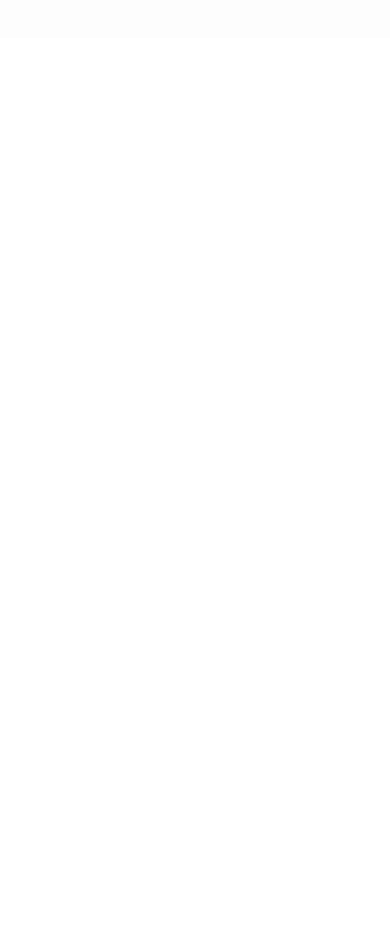
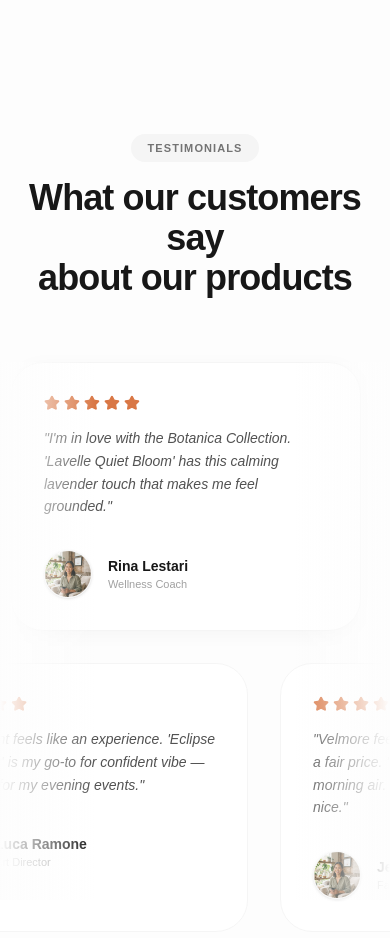
Before and after one commit to Jullystian017/Velmore, a Next.js app: page / in a window 390 px wide. Shown: the part 9820-10758 px from the top of the page. Before the commit the page ends 9858 px from the top, so only its background shows below. Built offline with nearby package versions, Linux system fonts and the light colour scheme.

Commit message:
feat: add Testimonials section to the homepage with customer avatars and a new component.

```diff
--- a/src/app/page.tsx
+++ b/src/app/page.tsx
@@ -3,6 +3,7 @@
 import Trending from "@/components/Trending";
 import About from "@/components/About";
 import ProductGrid from "@/components/ProductGrid";
+import Testimonials from "@/components/Testimonials";
 
 export default function Home() {
   return (
@@ -12,6 +13,7 @@
       <Trending />
       <About />
       <ProductGrid />
+      <Testimonials />
     </main>
   );
 }
--- /dev/null
+++ b/src/components/Testimonials.tsx
@@ -0,0 +1,143 @@
+"use client";
+
+import Image from "next/image";
+import { Star } from "lucide-react";
+
+const testimonials = [
+  {
+    name: "Rina Lestari",
+    role: "Wellness Coach",
+    text: "I'm in love with the Botanica Collection. 'Lavelle Quiet Bloom' has this calming lavender touch that makes me feel grounded.",
+    stars: 5,
+    avatar: "/avatar-customer.png",
+  },
+  {
+    name: "Sophia Martin",
+    role: "Marketing Specialist",
+    text: "Velmore completely changed the way I feel about daily scents. 'Valencia Wild Grove' is fresh and energizing — I get compliments every day!",
+    stars: 5,
+    avatar: "/avatar-customer.png",
+  },
+  {
+    name: "Daniel Cho",
+    role: "UI/UX Designer",
+    text: "I usually don't wear perfume, but 'Mentha Fresh Path' is so clean and light. It's perfect for my workdays — not too strong, just right.",
+    stars: 5,
+    avatar: "/avatar-customer.png",
+  },
+  {
+    name: "Mark Evans",
+    role: "Photographer",
+    text: "The packaging is beautiful, and the scent lasts long. 'Salvia Morning Root' gives a really earthy, confident vibe — highly recommended!",
+    stars: 5,
+    avatar: "/avatar-customer.png",
+  },
+  {
+    name: "Jessica Tan",
+    role: "Fashion Content Creator",
+    text: "Velmore feels like a luxury brand but at such a fair price. 'Flora Dew Veil' smells like fresh morning air. I wear it every day! Very very nice.",
+    stars: 5,
+    avatar: "/avatar-customer.png",
+  },
+  {
+    name: "Luca Ramone",
+    role: "Art Director",
+    text: "Every scent feels like an experience. 'Eclipse Deep Night' is my go-to for confident vibe — it's perfect for my evening events.",
+    stars: 5,
+    avatar: "/avatar-customer.png",
+  },
+];
+
+export default function Testimonials() {
+  return (
+    <section className="w-full bg-[#fdfdfd] py-24 overflow-hidden">
+      <div className="mx-auto max-w-7xl px-6 text-center mb-16">
+        <span className="mb-4 inline-block rounded-full bg-neutral-100 px-4 py-1.5 text-[11px] font-bold uppercase tracking-widest text-neutral-500">
+          Testimonials
+        </span>
+        <h2 className="text-4xl font-bold tracking-tight text-neutral-900 sm:text-5xl">
+          What our customers say<br />
+          about our products
+        </h2>
+      </div>
+
+      {/* Marquee Container with Side Fades */}
+      <div className="relative flex flex-col space-y-8 px-6 md:px-12 lg:px-24">
+        {/* Side Masks for Premium Look */}
+        <div className="absolute inset-y-0 left-0 z-10 w-24 bg-gradient-to-r from-[#fdfdfd] to-transparent pointer-events-none" />
+        <div className="absolute inset-y-0 right-0 z-10 w-24 bg-gradient-to-l from-[#fdfdfd] to-transparent pointer-events-none" />
+
+        {/* First Row: Moving Left */}
+        <div className="flex animate-marquee whitespace-nowrap overflow-visible">
+          {[...testimonials, ...testimonials].map((t, i) => (
+            <div key={i} className="mx-4 inline-block w-[350px] shrink-0">
+              <div className="h-full rounded-[32px] bg-white p-8 shadow-[0_4px_20px_rgba(0,0,0,0.03)] border border-neutral-100 transition-all hover:shadow-md">
+                <div className="flex space-x-1 mb-4">
+                  {[...Array(t.stars)].map((_, i) => (
+                    <Star key={i} className="h-4 w-4 fill-[#D97745] text-[#D97745]" />
+                  ))}
+                </div>
+                <p className="text-sm leading-relaxed text-neutral-600 mb-8 whitespace-normal italic">
+                  "{t.text}"
+                </p>
+                <div className="flex items-center space-x-4">
+                  <div className="relative h-12 w-12 overflow-hidden rounded-full border border-neutral-100 shadow-sm">
+                    <Image src={t.avatar} alt={t.name} fill className="object-cover" />
+                  </div>
+                  <div className="text-left">
+                    <h4 className="text-sm font-bold text-neutral-900">{t.name}</h4>
+                    <p className="text-[11px] font-medium text-neutral-400">{t.role}</p>
+                  </div>
+                </div>
+              </div>
+            </div>
+          ))}
+        </div>
+
+        {/* Second Row: Moving Right */}
+        <div className="flex animate-marquee-reverse whitespace-nowrap overflow-visible">
+          {[...testimonials, ...testimonials].reverse().map((t, i) => (
+            <div key={i} className="mx-4 inline-block w-[350px] shrink-0">
+              <div className="h-full rounded-[32px] bg-white p-8 shadow-[0_4px_20_rgba(0,0,0,0.03)] border border-neutral-100 transition-all hover:shadow-md">
+                <div className="flex space-x-1 mb-4">
+                  {[...Array(t.stars)].map((_, i) => (
+                    <Star key={i} className="h-4 w-4 fill-[#D97745] text-[#D97745]" />
+                  ))}
+                </div>
+                <p className="text-sm leading-relaxed text-neutral-600 mb-8 whitespace-normal italic">
+                  "{t.text}"
+                </p>
+                <div className="flex items-center space-x-4">
+                  <div className="relative h-12 w-12 overflow-hidden rounded-full border border-neutral-100 shadow-sm">
+                    <Image src={t.avatar} alt={t.name} fill className="object-cover" />
+                  </div>
+                  <div className="text-left">
+                    <h4 className="text-sm font-bold text-neutral-900">{t.name}</h4>
+                    <p className="text-[11px] font-medium text-neutral-400">{t.role}</p>
+                  </div>
+                </div>
+              </div>
+            </div>
+          ))}
+        </div>
+      </div>
+
+      <style jsx>{`
+        @keyframes marquee {
+          0% { transform: translateX(0); }
+          100% { transform: translateX(-50%); }
+        }
+        @keyframes marquee-reverse {
+          0% { transform: translateX(-50%); }
+          100% { transform: translateX(0); }
+        }
+        .animate-marquee {
+          animation: marquee 40s linear infinite;
+        }
+        .animate-marquee-reverse {
+          animation: marquee-reverse 40s linear infinite;
+        }
+      `}</style>
+    </section>
+  );
+}
```
Also changed, not shown: public/avatar-customer.png (added).
